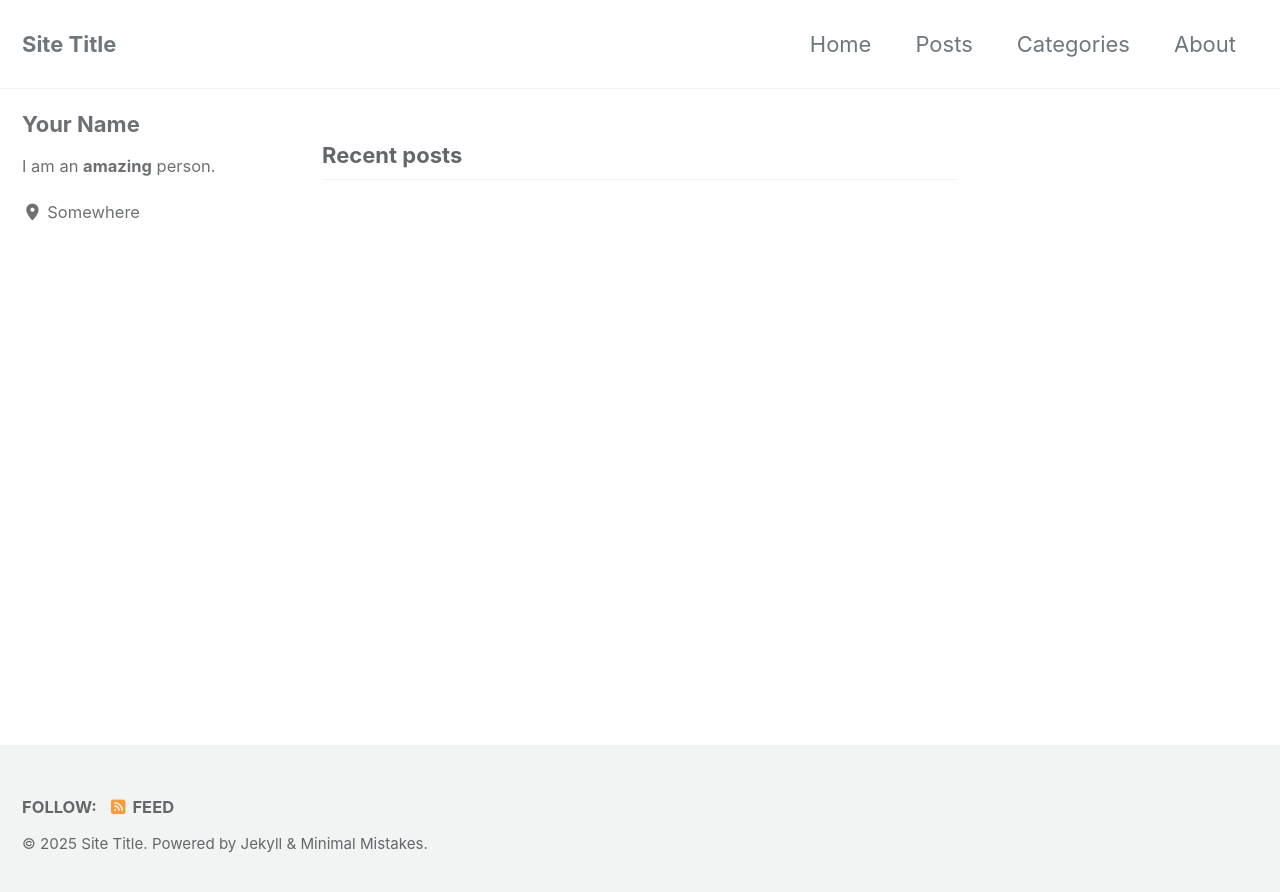
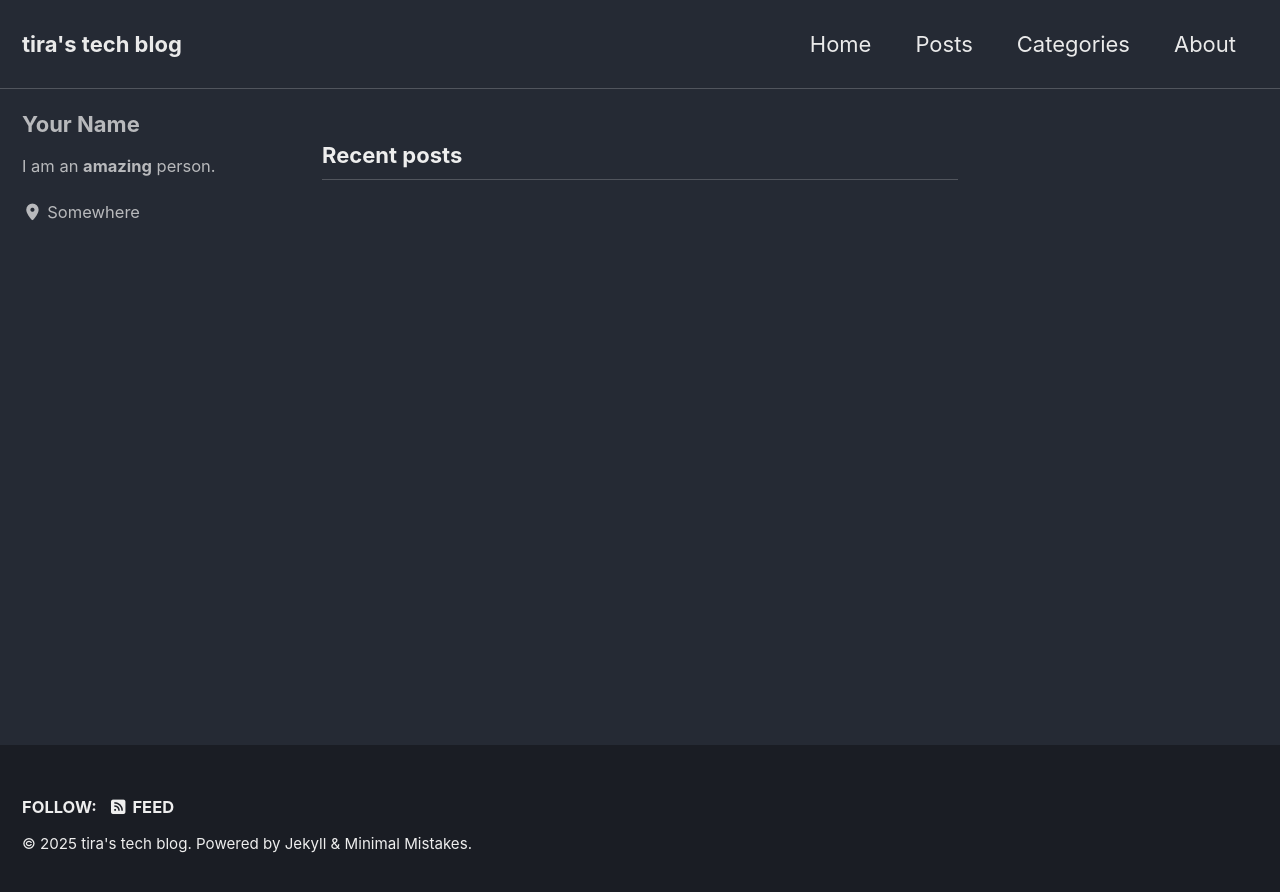
Before and after one commit to TiraaK/Tiraak.github.io, a Jekyll site: the page built from index.html, in a window 1280 px wide. Shown: the top 892 px of the page. Built offline with Jekyll 4.4.1, drawn with Linux system fonts in a browser that asks for light colours; cached includes are drawn as plain includes; the list of posts is cut into pages by our own code.

Commit message:
config modify

```diff
--- a/_config.yml
+++ b/_config.yml
@@ -10,17 +10,17 @@
 # Review documentation to determine if you should use `theme` or `remote_theme`
 # https://mmistakes.github.io/minimal-mistakes/docs/quick-start-guide/#installing-the-theme
 
-# theme                  : "minimal-mistakes-jekyll"
-# remote_theme           : "mmistakes/minimal-mistakes"
-minimal_mistakes_skin    : "default" # "air", "aqua", "contrast", "dark", "dirt", "neon", "mint", "plum", "sunrise"
+theme                  : "minimal-mistakes-jekyll"
+remote_theme           : "mmistakes/minimal-mistakes"
+minimal_mistakes_skin    : "dark" # "air", "aqua", "contrast", "dark", "dirt", "neon", "mint", "plum", "sunrise"
 
 # Site Settings
 locale                   : "en-US"
 rtl                      : # true, false (default) # turns direction of the page into right to left for RTL languages
-title                    : "Site Title"
+title                    : "tira's tech blog"
 title_separator          : "-"
 subtitle                 : # site tagline that appears below site title in masthead
-name                     : "tira"
+name                     : "tira kim"
 description              : "tira's tech blog"
 url                      : https://tiraak.github.io # the base hostname & protocol for your site e.g. "https://mmistakes.github.io"
 baseurl                  : "/tira.tech" # the subpath of your site, e.g. "/blog"
```
